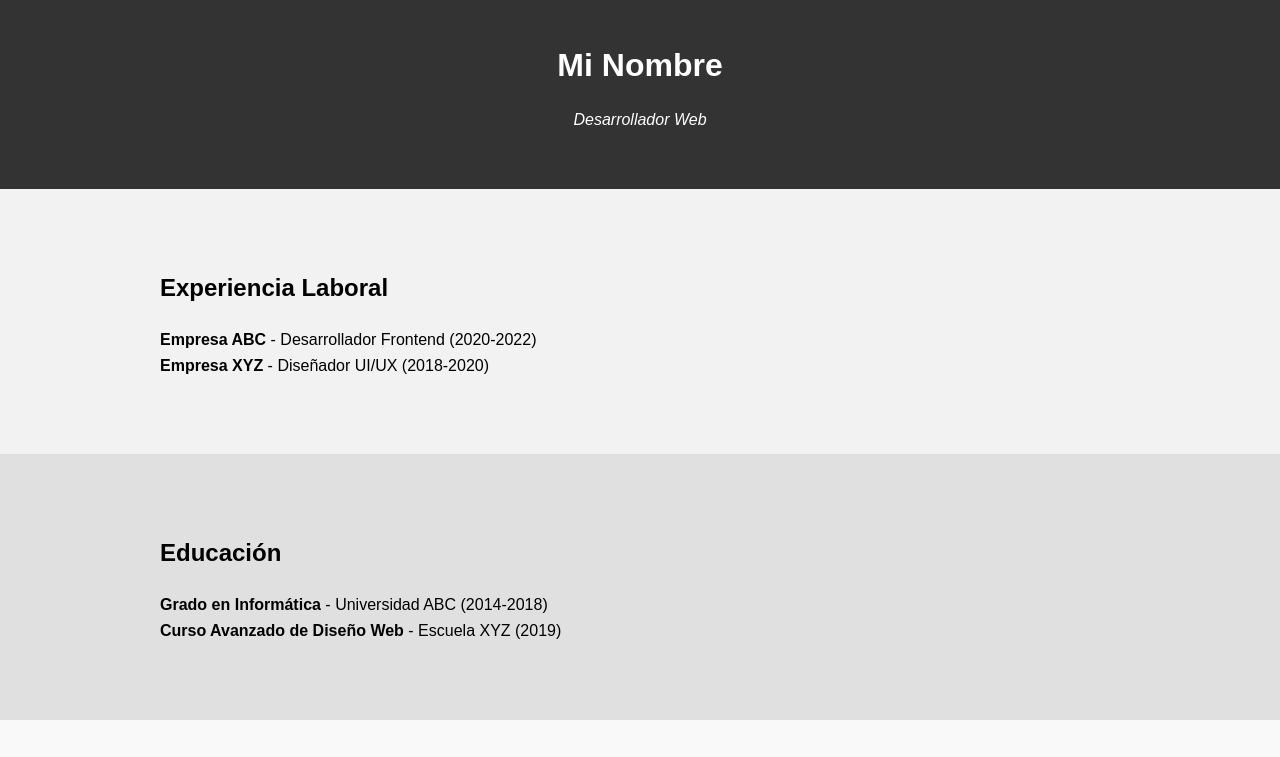
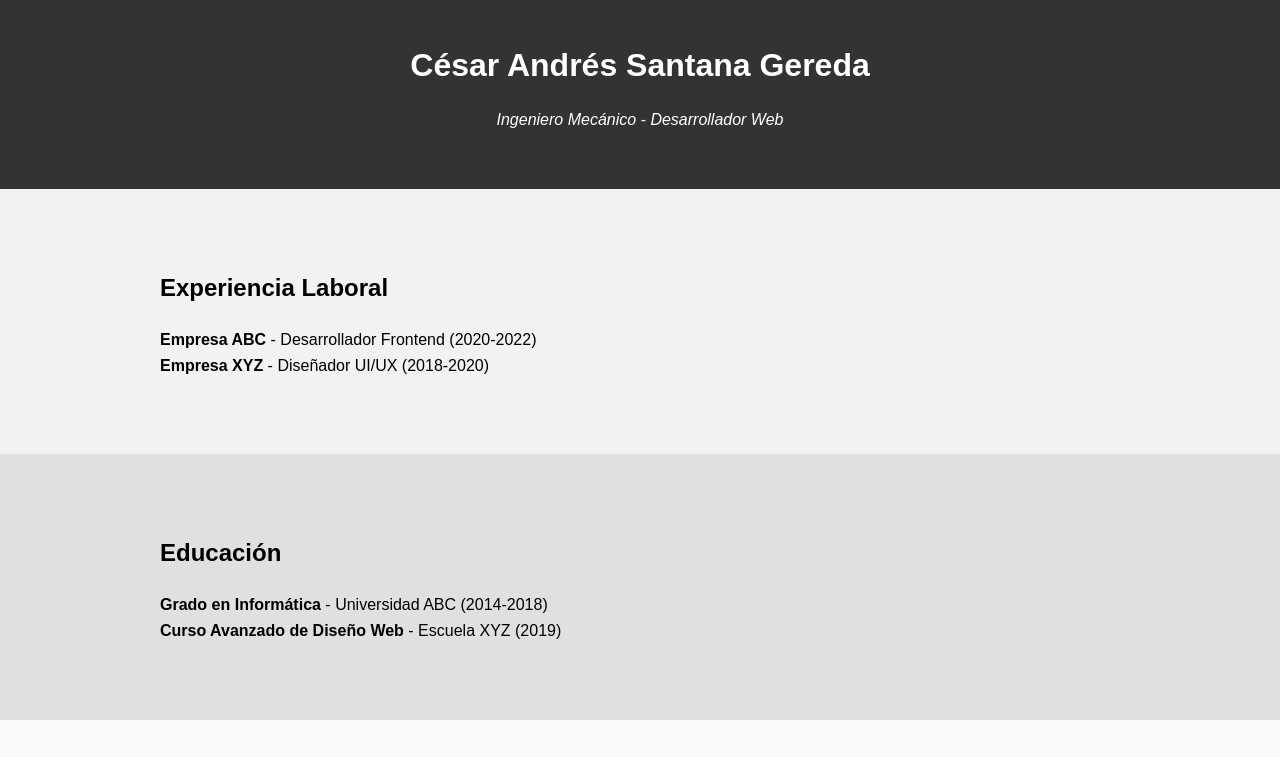
Before and after one commit to andressantage/blog, a plain HTML site: page index.html in a window 1280 px wide. Shown: the top 757 px of the page. Drawn offline with Linux system fonts and the light colour scheme; a script that the page names is missing.

Commit message:
Update index.html

```diff
--- a/index.html
+++ b/index.html
@@ -3,14 +3,14 @@
 <head>
     <meta charset="UTF-8">
     <meta name="viewport" content="width=device-width, initial-scale=1.0">
-    <title>Mi Página Personal</title>
+    <title>Cesar Santana</title>
     <link rel="stylesheet" href="styles.css">
 </head>
 <body>
     <header>
         <div class="container">
-            <h1>Mi Nombre</h1>
-            <p>Desarrollador Web</p>
+            <h1>César Andrés Santana Gereda</h1>
+            <p>Ingeniero Mecánico - Desarrollador Web</p>
         </div>
     </header>
 
```
